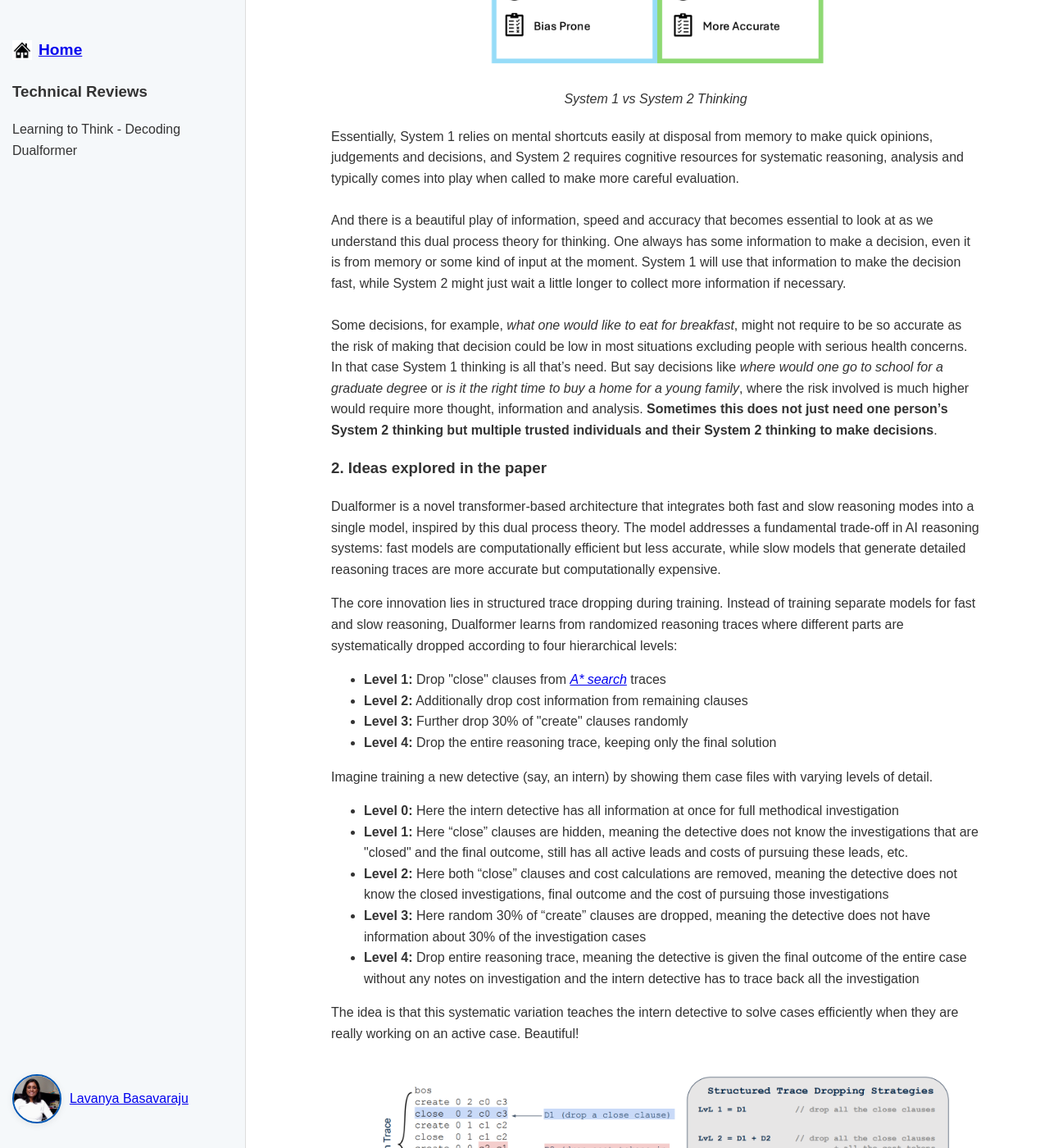
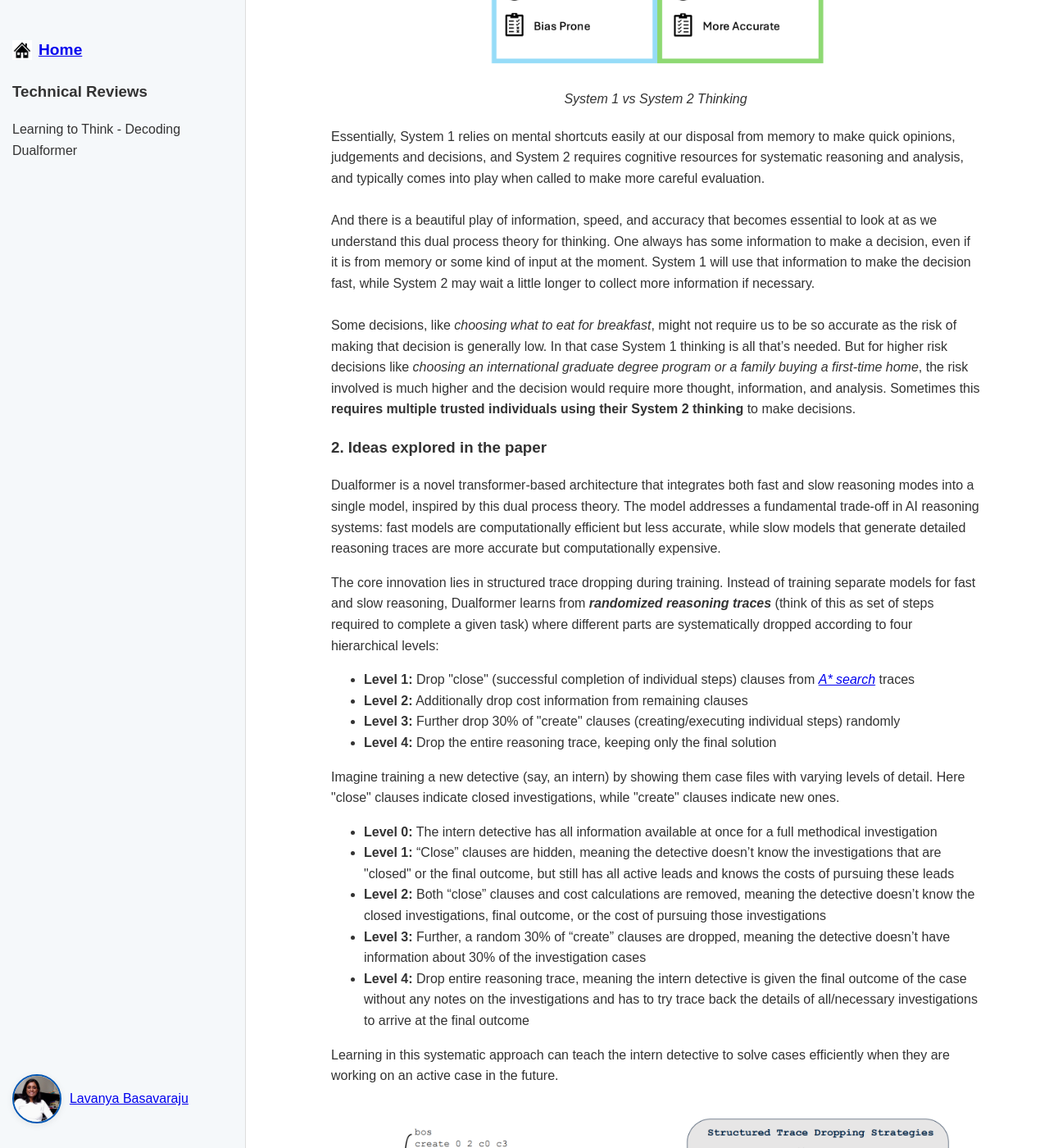
Before and after one commit to brainsesh/brainsesh.github.io, a Jekyll site: the page docs/dualformer/index.html, which Jekyll copies as it is, in a window 1280 px wide and 1400 px high, scrolled down 949 px. Shown: the whole window at 82% size. Built offline with Jekyll 4.4.1, drawn with Linux system fonts in a browser that asks for light colours; some of the changed text lies outside the part shown.

Commit message:
change_070425

```diff
--- a/_layouts/default.html
+++ b/_layouts/default.html
@@ -25,9 +25,10 @@
         <!-- <h3>Contributor</h3> -->
         <div class="contributor">
           <br>
-
+          <br>
           <p><strong>Lavanya Basavaraju</strong></p>
           <img src="/images/LB_photo.jpg" alt="LB" style="width:200px; height:260px; border-radius:7%;">
+          <br>
           <br>
           <p style="font-size: 0.85rem;">
           <em>Student of Technology</em><br>
--- a/docs/dualformer/index.html
+++ b/docs/dualformer/index.html
@@ -226,41 +226,41 @@
 
 
     <p>
-    Essentially, System 1 relies on mental shortcuts easily at disposal from memory to make quick opinions, judgements and decisions, and System 2 requires cognitive resources for systematic reasoning, analysis and typically comes into play when called to make more careful evaluation.
+    Essentially, System 1 relies on mental shortcuts easily at our disposal from memory to make quick opinions, judgements and decisions, and System 2 requires cognitive resources for systematic reasoning and analysis, and typically comes into play when called to make more careful evaluation.
     <br> <br>
-    And there is a beautiful play of information, speed and accuracy that becomes essential to look at as we understand this dual process theory for thinking. One always has some information to make a decision, even it is from memory or some kind of input at the moment. System 1 will use that information to make the decision fast, while System 2 might just wait a little longer to collect more information if necessary.
+    And there is a beautiful play of information, speed, and accuracy that becomes essential to look at as we understand this dual process theory for thinking. One always has some information to make a decision, even if it is from memory or some kind of input at the moment. System 1 will use that information to make the decision fast, while System 2 may wait a little longer to collect more information if necessary.
     <br> <br>
-    Some decisions, for example, <em>what one would like to eat for breakfast</em>, might not require to be so accurate as the risk of making that decision could be low in most situations excluding people with serious health concerns. In that case System 1 thinking is all that’s need. But say decisions like <em>where would one go to school for a graduate degree</em> or <em>is it the right time to buy a home for a young family</em>, where the risk involved is much higher would require more thought, information and analysis. <b>Sometimes this does not just need one person’s System 2 thinking but multiple trusted individuals and their System 2 thinking to make decisions</b>.
+    Some decisions, like <em>choosing what to eat for breakfast</em>, might not require us to be so accurate as the risk of making that decision is generally low. In that case System 1 thinking is all that’s needed. But for higher risk decisions like <em>choosing an international graduate degree program or a family buying a first-time home</em>, the risk involved is much higher and the decision would require more thought, information, and analysis. Sometimes this <b>requires multiple trusted individuals using their System 2 thinking</b> to make decisions.
     </p>
 
     <h3>2. Ideas explored in the paper  </h2>
 
     <p>Dualformer is a novel transformer-based architecture that integrates both fast and slow reasoning modes into a single model, inspired by this dual process theory. The model addresses a fundamental trade-off in AI reasoning systems: fast models are computationally efficient but less accurate, while slow models that generate detailed reasoning traces are more accurate but computationally expensive.</p>
 
-    <p>The core innovation lies in structured trace dropping during training. Instead of training separate models for fast and slow reasoning, Dualformer learns from randomized reasoning traces where different parts are systematically dropped according to four hierarchical levels:<p>
+    <p>The core innovation lies in structured trace dropping during training. Instead of training separate models for fast and slow reasoning, Dualformer learns from <em><b>randomized reasoning traces</b></em> (think of this as set of steps required to complete a given task) where different parts are systematically dropped according to four hierarchical levels:<p>
     <ul>
-        <li><strong>Level 1:</strong> Drop "close" clauses from <em><a href="https://arxiv.org/pdf/2402.14083" target="_blank">A* search</a></em> traces</li>
+        <li><strong>Level 1:</strong> Drop "close" (successful completion of individual steps) clauses from <em><a href="https://arxiv.org/pdf/2402.14083" target="_blank">A* search</a></em> traces</li>
         <li><strong>Level 2:</strong> Additionally drop cost information from remaining clauses</li>
-        <li><strong>Level 3:</strong> Further drop 30% of "create" clauses randomly</li>
+        <li><strong>Level 3:</strong> Further drop 30% of "create" clauses (creating/executing individual steps) randomly</li>
         <li><strong>Level 4:</strong> Drop the entire reasoning trace, keeping only the final solution</li>
     </ul>
 
-    <p>Imagine training a new detective (say, an intern) by showing them case files with varying levels of detail.</p>
+    <p>Imagine training a new detective (say, an intern) by showing them case files with varying levels of detail. Here "close" clauses indicate closed investigations, while "create" clauses indicate new ones.</p>
     <ul>
-        <li><strong>Level 0:</strong> Here the intern detective has all information at once for full methodical investigation </li>
-        <li><strong>Level 1:</strong> Here “close” clauses are hidden, meaning the detective does not know the investigations that are "closed" and the final outcome, still has all active leads and costs of pursuing these leads, etc. </li>
-        <li><strong>Level 2:</strong> Here both “close” clauses and cost calculations are removed, meaning the detective does not know the closed investigations, final outcome and the cost of pursuing those investigations </li>
-        <li><strong>Level 3:</strong> Here random 30% of “create” clauses are dropped, meaning the detective does not have information about 30% of the investigation cases </li>
-        <li><strong>Level 4:</strong> Drop entire reasoning trace, meaning the detective is given the final outcome of the entire case without any notes on investigation and the intern detective has to trace back all the investigation </li>
+        <li><strong>Level 0:</strong> The intern detective has all information available at once for a full methodical investigation </li>
+        <li><strong>Level 1:</strong> “Close” clauses are hidden, meaning the detective doesn’t know the investigations that are "closed" or the final outcome, but still has all active leads and knows the costs of pursuing these leads </li>
+        <li><strong>Level 2:</strong> Both “close” clauses and cost calculations are removed, meaning the detective doesn’t know the closed investigations, final outcome, or the cost of pursuing those investigations </li>
+        <li><strong>Level 3:</strong> Further, a random 30% of “create” clauses are dropped, meaning the detective doesn’t have information about 30% of the investigation cases </li>
+        <li><strong>Level 4:</strong> Drop entire reasoning trace, meaning the intern detective is given the final outcome of the case without any notes on the investigations and has to try trace back the details of all/necessary investigations to arrive at the final outcome </li>
     </ul>
 
-    <p>The idea is that this systematic variation teaches the intern detective to solve cases efficiently when they are really working on an active case. Beautiful!</p>
+    <p>Learning in this systematic approach can teach the intern detective to solve cases efficiently when they are working on an active case in the future. </p>
 
     <div class="non-interactive-image">
         <img src="model.jpg" alt="model" title="model architecture" style="width: 800px; height: auto;">
     </div>
 
-    <p>More about A* algorithm can be understood from <em><a href="https://arxiv.org/pdf/2402.14083" target="_blank">Searchformer </a></em> paper released by Meta in April 2024. Very briefly, A* is a pathfinding algorithm that finds the shortest route between two points, like navigating through a maze from start to goal. </p>
+    <p>More about A* algorithm can be understood from the <a href="https://arxiv.org/pdf/2402.14083" target="_blank">Searchformer</a> paper released by Meta in April 2024. Very briefly, A* is a pathfinding algorithm that finds the shortest route between two points, like navigating through a maze from start to goal. </p>
 
     <ul>
     <li> It works by maintaining two lists: a "create" list of locations it might explore next, and a "close" list of locations it has already checked.   </li>
```
